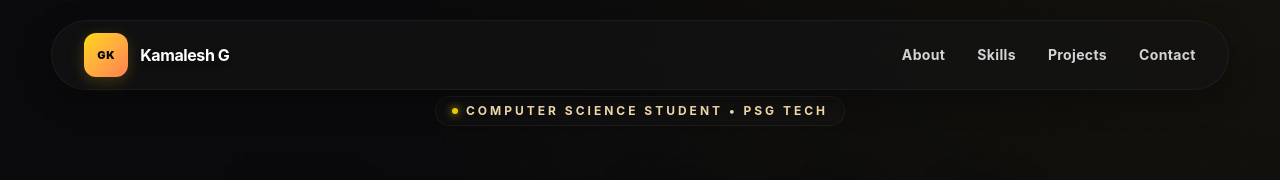
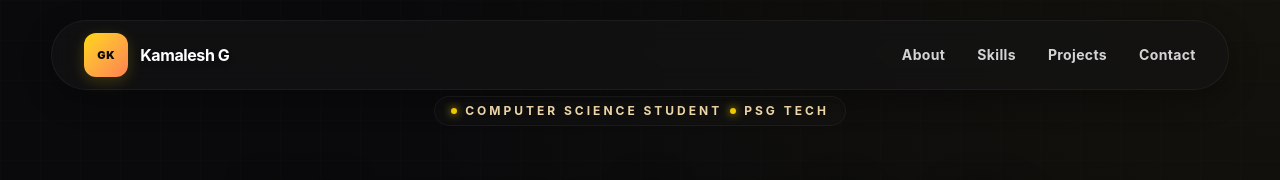
Before and after one commit to kamalesh2602/kamalesh_v1, a React (Vite) app: page / in a window 1280 px wide. Shown: the top 180 px of the page. Built offline with nearby package versions, Linux system fonts and the light colour scheme.

Commit message:
Yellow version

```diff
--- a/src/components/Hero.tsx
+++ b/src/components/Hero.tsx
@@ -19,7 +19,11 @@ function Hero() {
         <div className="mx-auto mb-8 inline-flex items-center gap-2 rounded-full border border-white/5 bg-white/[0.02] px-4 py-1.5 shadow-inner backdrop-blur-md">
           <span className="h-1.5 w-1.5 rounded-full bg-[#FFD700] shadow-[0_0_8px_#FFD700]" />
           <p className="text-xs font-bold uppercase tracking-[0.25em] text-[#FFE5B4]">
-            Computer Science Student • PSG Tech
+            Computer Science Student
+          </p>
+          <span className="h-1.5 w-1.5 rounded-full bg-[#FFD700] shadow-[0_0_8px_#FFD700]" />
+          <p className="text-xs font-bold uppercase tracking-[0.25em] text-[#FFE5B4]">
+            PSG Tech
           </p>
         </div>
 
```
